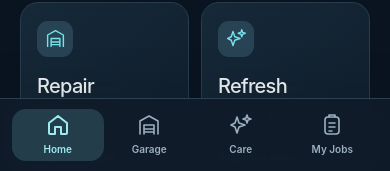
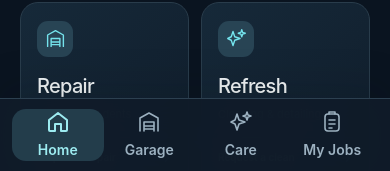
Before and after one commit to jimmoq-hopsup-Hoqde6/skycar-site, a Next.js app: page / in a window 390 px wide. Shown: the part 671-842 px from the top of the page. Built offline with nearby package versions, Linux system fonts and the light colour scheme.

Commit message:
style(care): 14px minimum text in app dock and auth entry

```diff
--- a/src/components/app-dock.css
+++ b/src/components/app-dock.css
@@ -1 +1 @@
-.app-dock{display:none}@media(max-width:720px){body:has(.app-dock){padding-bottom:calc(88px + env(safe-area-inset-bottom))}.app-dock{position:fixed;z-index:40;bottom:0;left:0;right:0;display:grid;grid-template-columns:repeat(4,1fr);padding:10px 12px calc(12px + env(safe-area-inset-bottom));background:#101c29f5;backdrop-filter:blur(20px);border-top:1px solid #2c4050;box-shadow:0 -12px 40px #030c1622}.app-dock a{display:flex;flex-direction:column;align-items:center;justify-content:center;gap:5px;min-height:52px;border-radius:14px;color:#9cb1c0;text-decoration:none;font-size:10px;font-weight:600}.app-dock a[aria-current=page]{background:#233d4b;color:#9debf0}.app-dock a[aria-current=page] svg{stroke-width:2}.app-dock a:focus-visible{outline-offset:-3px}}
+.app-dock{display:none}@media(max-width:720px){body:has(.app-dock){padding-bottom:calc(88px + env(safe-area-inset-bottom))}.app-dock{position:fixed;z-index:40;bottom:0;left:0;right:0;display:grid;grid-template-columns:repeat(4,1fr);padding:10px 12px calc(12px + env(safe-area-inset-bottom));background:#101c29f5;backdrop-filter:blur(20px);border-top:1px solid #2c4050;box-shadow:0 -12px 40px #030c1622}.app-dock a{display:flex;flex-direction:column;align-items:center;justify-content:center;gap:5px;min-height:52px;border-radius:14px;color:#9cb1c0;text-decoration:none;font-size:14px;font-weight:600}.app-dock a[aria-current=page]{background:#233d4b;color:#9debf0}.app-dock a[aria-current=page] svg{stroke-width:2}.app-dock a:focus-visible{outline-offset:-3px}}
```
Also changed, not shown: src/features/auth/auth-entry.css (+1 -1 lines).
